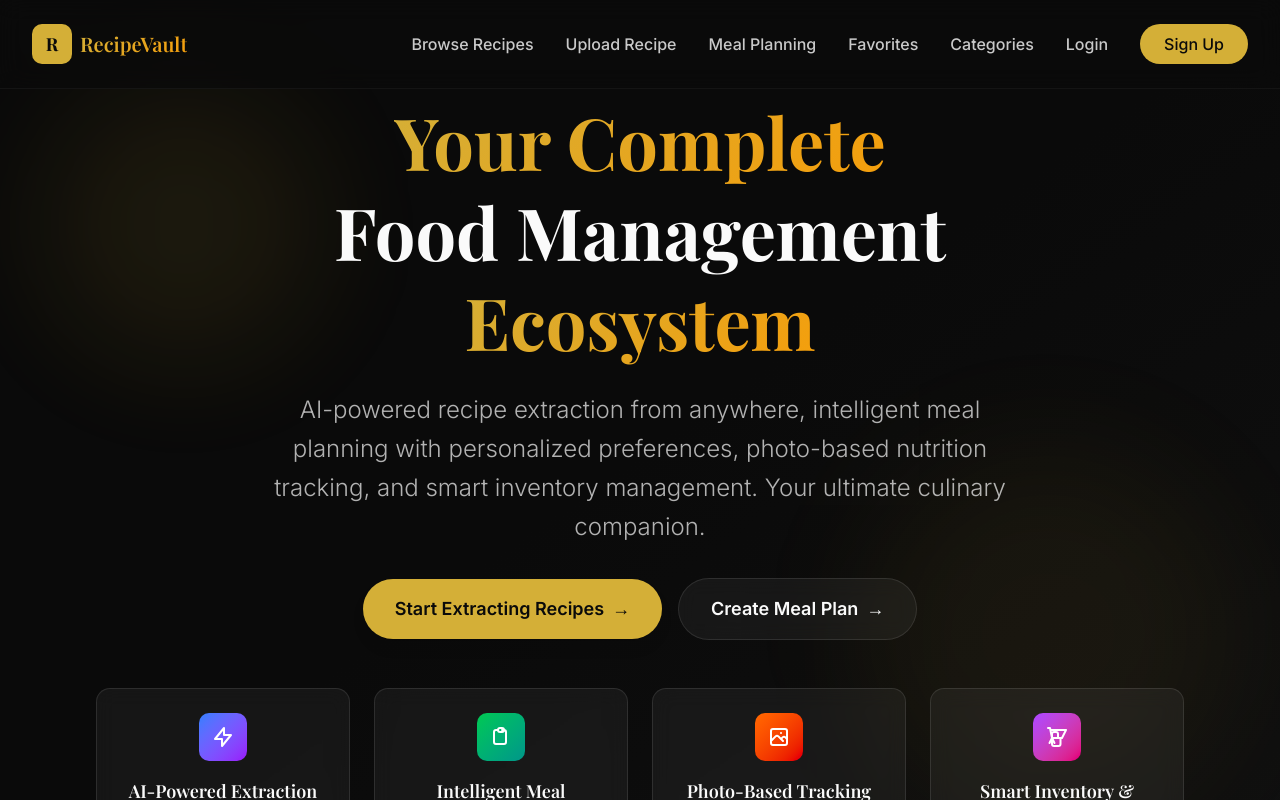
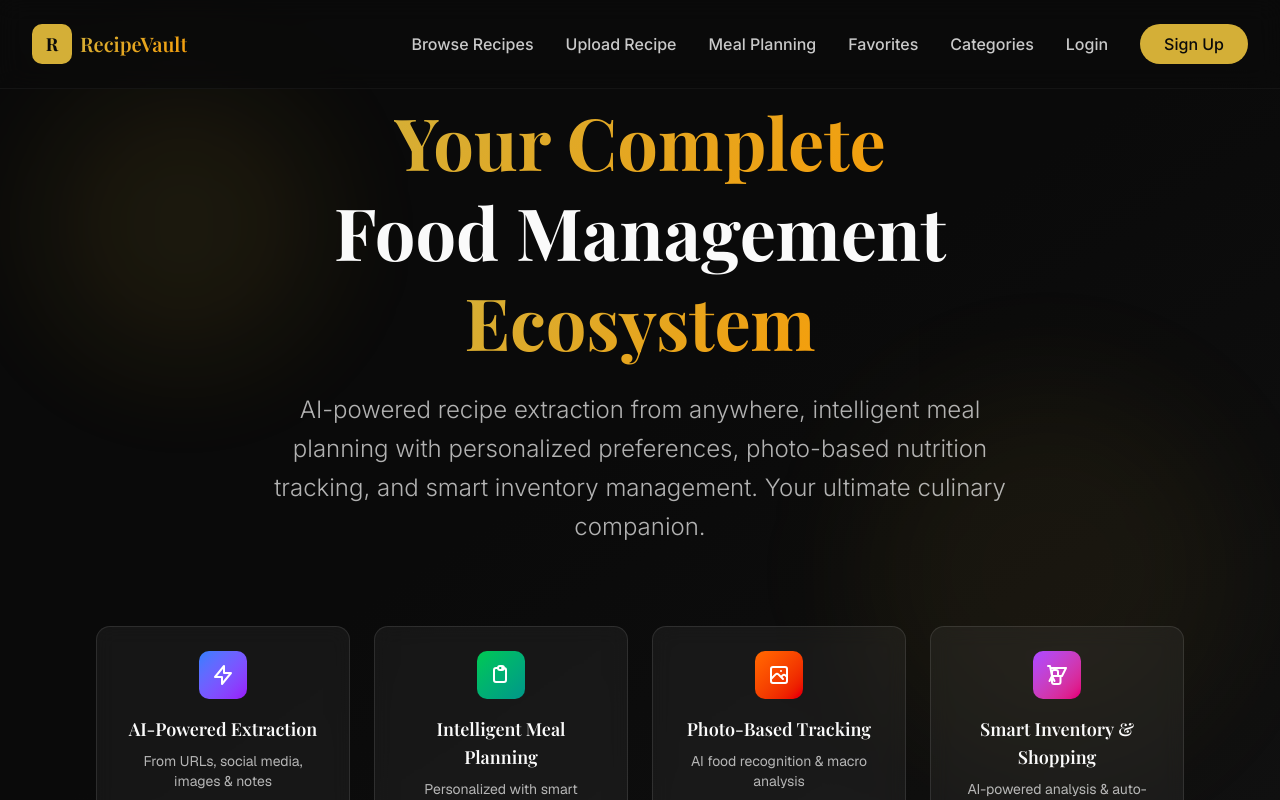
Before and after one commit to shilpashreejr/recipe-vault, a Next.js app: page / in a window 1280 px wide. Shown: the top 800 px of the page. Built offline with nearby package versions, Linux system fonts and the light colour scheme.

Commit message:
feat(homepage): AI-Powered Extraction card links to /recipes-extraction, removes redundant CTAs, updates tests and config for Next.js 14+

```diff
--- a/jest.config.js
+++ b/jest.config.js
@@ -4,7 +4,7 @@ module.exports = {
   roots: ['<rootDir>/src'],
   testMatch: ['**/__tests__/**/*.test.ts', '**/__tests__/**/*.test.tsx'],
   transform: {
-    '^.+\\.(ts|tsx)$': 'ts-jest',
+    '^.+\\.(js|jsx|ts|tsx)$': ['babel-jest', { presets: ['next/babel'] }],
   },
   moduleNameMapper: {
     '^@/(.*)$': '<rootDir>/src/$1',
--- a/src/app/page.tsx
+++ b/src/app/page.tsx
@@ -39,25 +39,12 @@ export default function Home() {
             </p>
 
             <div className="flex flex-col sm:flex-row gap-4 justify-center items-center mb-12">
-              <Link
-                href="/recipes/upload"
-                className="group bg-primary text-primary-foreground px-8 py-4 rounded-full font-body font-semibold text-lg hover:bg-primary/90 transition-all duration-300 hover:scale-105 shadow-lg hover:shadow-xl"
-              >
-                Start Extracting Recipes
-                <span className="inline-block ml-2 group-hover:translate-x-1 transition-transform duration-300">→</span>
-              </Link>
-              <Link
-                href="/meal-plans"
-                className="group glass px-8 py-4 rounded-full font-body font-semibold text-lg hover:bg-white/10 transition-all duration-300 hover:scale-105"
-              >
-                Create Meal Plan
-                <span className="inline-block ml-2 group-hover:translate-x-1 transition-transform duration-300">→</span>
-              </Link>
+              {/* Removed redundant CTA buttons as per design plan */}
             </div>
 
             {/* Feature Highlights */}
             <div className="grid grid-cols-1 md:grid-cols-4 gap-6 max-w-6xl mx-auto">
-              <Link href="/extract" data-testid="feature-ai-extraction" className="glass rounded-xl p-6 text-center cursor-pointer hover:bg-white/10 transition-all duration-300">
+              <Link href="/recipes-extraction" data-testid="feature-ai-extraction" className="glass rounded-xl p-6 text-center cursor-pointer hover:bg-white/10 transition-all duration-300">
                 <div className="w-12 h-12 bg-gradient-to-br from-blue-500 to-purple-600 rounded-lg flex items-center justify-center mx-auto mb-4">
                   <svg className="w-6 h-6 text-white" fill="none" stroke="currentColor" viewBox="0 0 24 24">
                     <path strokeLinecap="round" strokeLinejoin="round" strokeWidth={2} d="M13 10V3L4 14h7v7l9-11h-7z" />
--- a/src/test-setup.ts
+++ b/src/test-setup.ts
@@ -24,7 +24,8 @@ jest.mock('next/navigation', () => ({
 // Mock Next.js image component
 jest.mock('next/image', () => ({
   __esModule: true,
-  default: (props: any) => {
+  default: function MockImage(props: any) {
+    const React = require('react');
     return React.createElement('img', props);
   },
 }));
```
Also changed, not shown: 2 other files (tests, documents, lock files or other folders).
